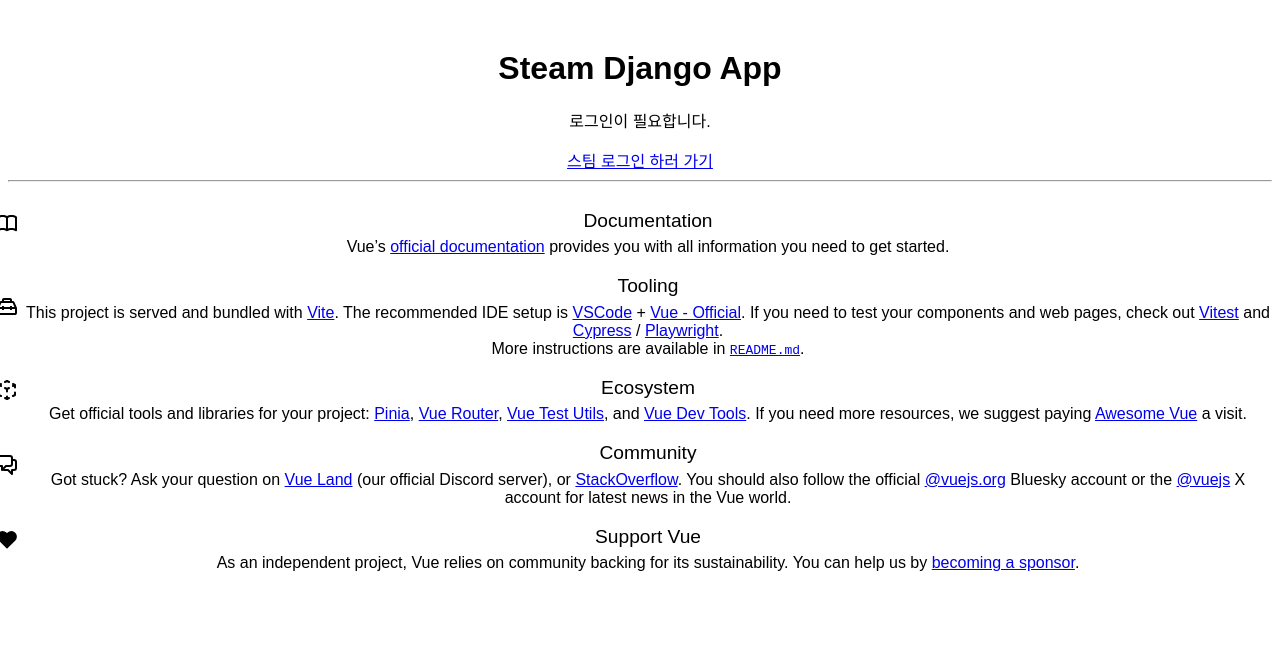
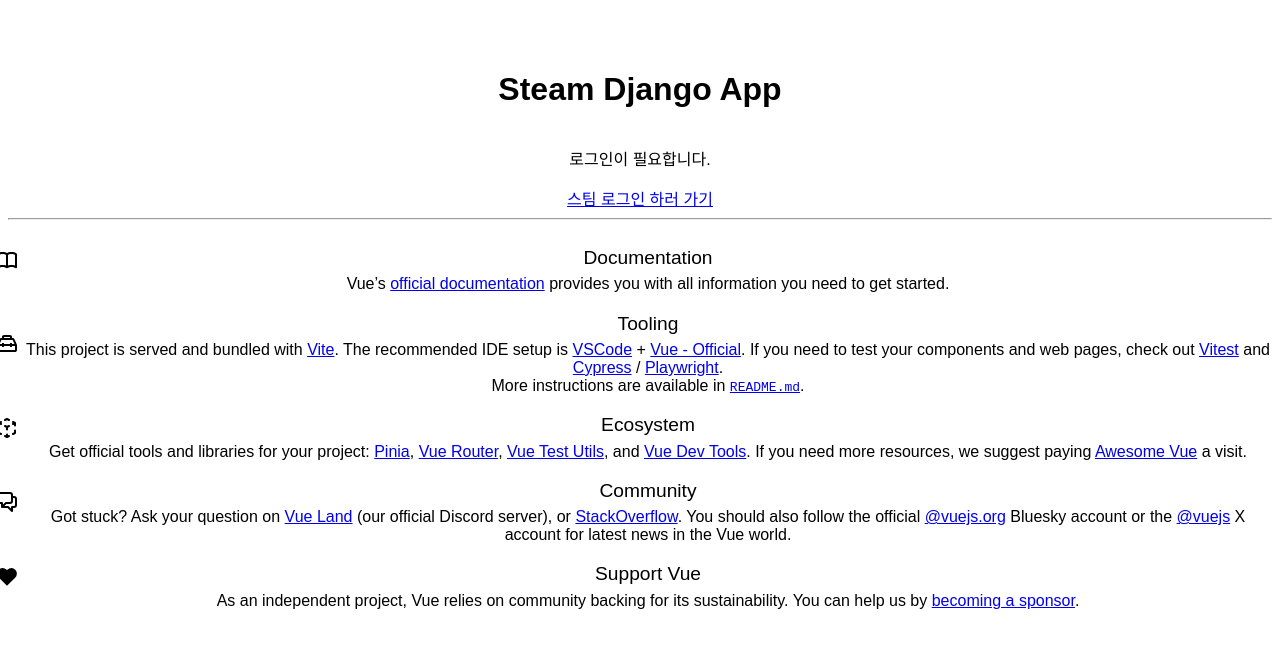
Before and after one commit to ssafyswh/steam-ecyce, a Vue app in the folder FrontEnd/: page / in a window 1280 px wide. Shown: the top 648 px of the page. Built offline with nearby package versions, Linux system fonts and the light colour scheme.

Commit message:
[feat] Add router-link to main page
App.vue에 이식된 모든 페이지에서 메인 페이지로 이동하는 라우터 링크 추가

```diff
--- a/FrontEnd/src/App.vue
+++ b/FrontEnd/src/App.vue
@@ -1,8 +1,9 @@
 <!-- App.vue -->
 <template>
   <div class="container">
-    <h1>Steam Django App</h1>
-
+    <router-link to="/" class="logo-link">
+      <h1>Steam Django App</h1>
+    </router-link>
     <div v-if="authStore.isAuthenticated && authStore.user">
       <h2>👋 안녕하세요, <span style="color: #42b883;">{{ authStore.user.nickname }}</span>님!</h2>
 
@@ -49,4 +50,19 @@
 .container { text-align: center; margin-top: 50px; font-family: sans-serif; }
 button { padding: 8px 16px; cursor: pointer; background: #ff4d4f; color: white; border: none; border-radius: 4px; }
 .check-btn { background-color: #42b883; margin-right: 10px; }
+
+.logo-link {
+  text-decoration: none;
+  color: inherit;
+}
+
+.logo-link h1 {
+  display: inline-block; /* 클릭 영역을 텍스트 크기로 한정 */
+  cursor: pointer;
+  transition: opacity 0.2s;
+}
+
+.logo-link h1:hover {
+  opacity: 0.8; /* 마우스 올렸을 때 살짝 흐려지는 효과 */
+}
 </style>
```
Also changed, not shown: 1 other file (tests, documents, lock files or other folders).
